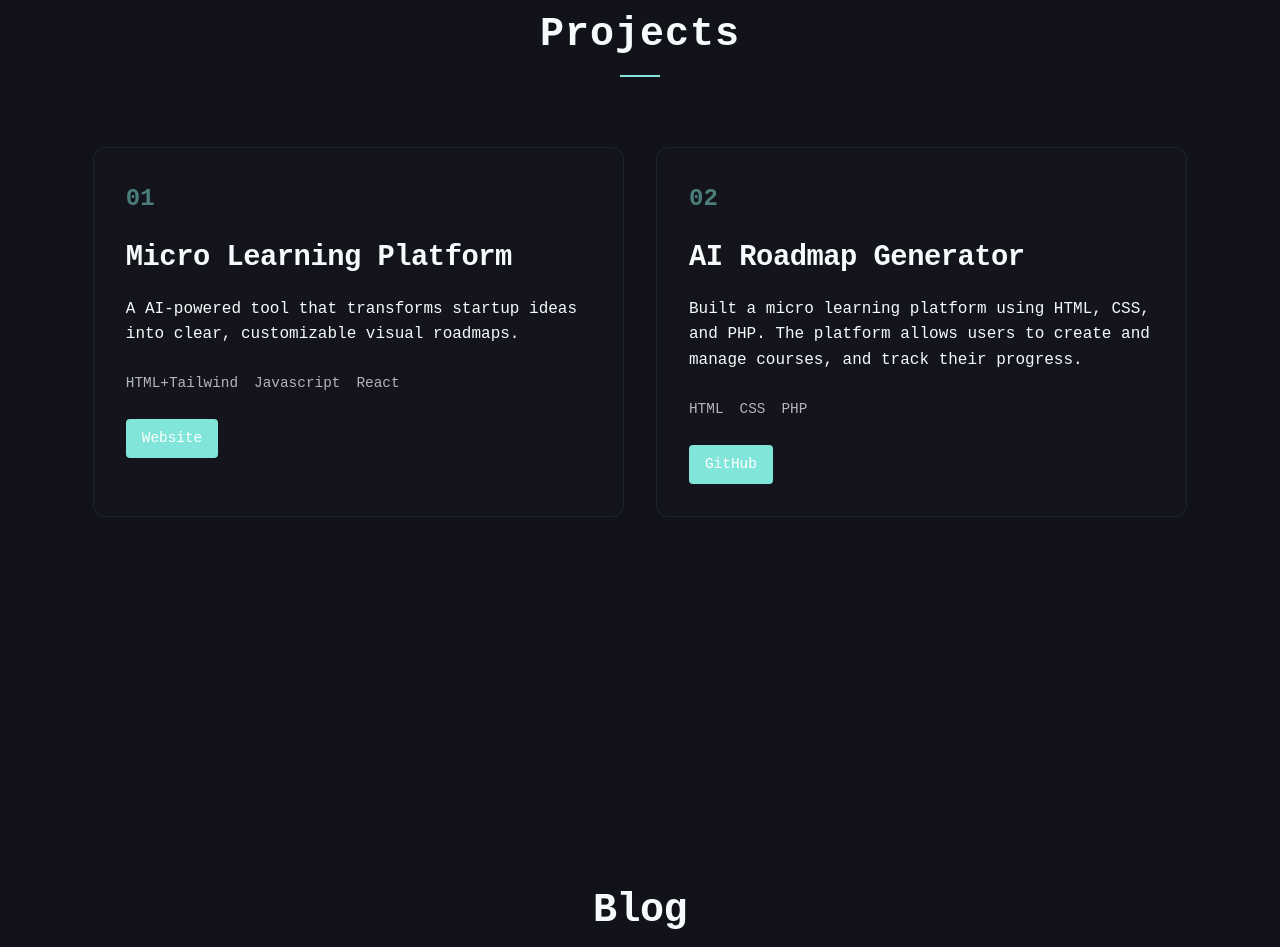
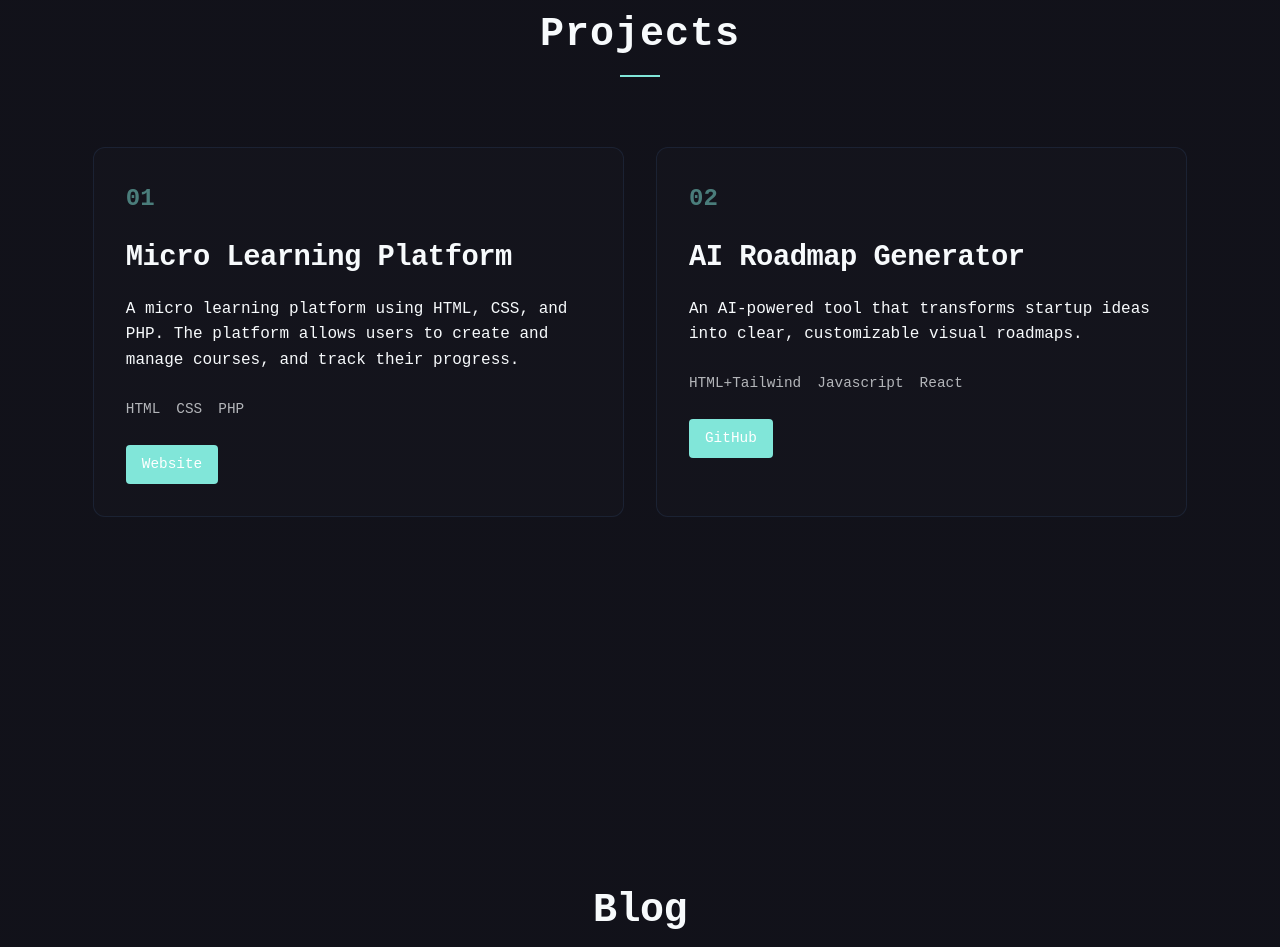
Before and after one commit to TThimmesh/tthimmesh.github.io, a plain HTML site: page index.html in a window 1280 px wide. Shown: the part 1724-2671 px from the top of the page. Drawn offline with Linux system fonts and the light colour scheme; animation ran at ten frames a second; a web font is replaced by a local one.

Commit message:
Fixed Order Details

```diff
--- a/index.html
+++ b/index.html
@@ -64,7 +64,23 @@
                     <div class="project-content">
                         <span class="project-number">01</span>
                         <h3>Micro Learning Platform</h3>
-                        <p>A AI-powered tool that transforms startup ideas into clear, customizable visual roadmaps.</p>
+                        <p>A micro learning platform using HTML, CSS, and PHP. The platform allows users to create and manage courses, and track their progress.</p>
+                        <div class="project-tech">
+                            <span>HTML</span>
+                            <span>CSS</span>
+                            <span>PHP</span>
+                        </div>
+                        <div class="project-links">
+                           <!-- <a href="http://thimmesh.tech/Web-Dev-Final/" class="button">View Project</a> -->
+                            <a href="https://github.com/TThimmesh/Web-Dev-Final" class="button">Website</a>
+                        </div>
+                    </div>
+                </article>
+                <article class="project-card">
+                    <div class="project-content">
+                        <span class="project-number">02</span>
+                        <h3>AI Roadmap Generator</h3>
+                        <p>An AI-powered tool that transforms startup ideas into clear, customizable visual roadmaps.</p>
                         <div class="project-tech">
                             <span>HTML+Tailwind</span>
                             <span>Javascript</span>
@@ -72,23 +88,7 @@
                         </div>
                         <div class="project-links">
                            <!-- <a href="http://thimmesh.tech/Web-Dev-Final/" class="button">View Project</a> -->
-                            <a href="https://www.routra.live" class="button">Website</a>
-                        </div>
-                    </div>
-                </article>
-                <article class="project-card">
-                    <div class="project-content">
-                        <span class="project-number">02</span>
-                        <h3>AI Roadmap Generator</h3>
-                        <p>Built a micro learning platform using HTML, CSS, and PHP. The platform allows users to create and manage courses, and track their progress.</p>
-                        <div class="project-tech">
-                            <span>HTML</span>
-                            <span>CSS</span>
-                            <span>PHP</span>
-                        </div>
-                        <div class="project-links">
-                           <!-- <a href="http://thimmesh.tech/Web-Dev-Final/" class="button">View Project</a> -->
-                            <a href="https://github.com/TThimmesh/Web-Dev-Final" class="button">GitHub</a>
+                            <a href="https://www.routra.live" class="button">GitHub</a>
                         </div>
                     </div>
                 </article>
```
